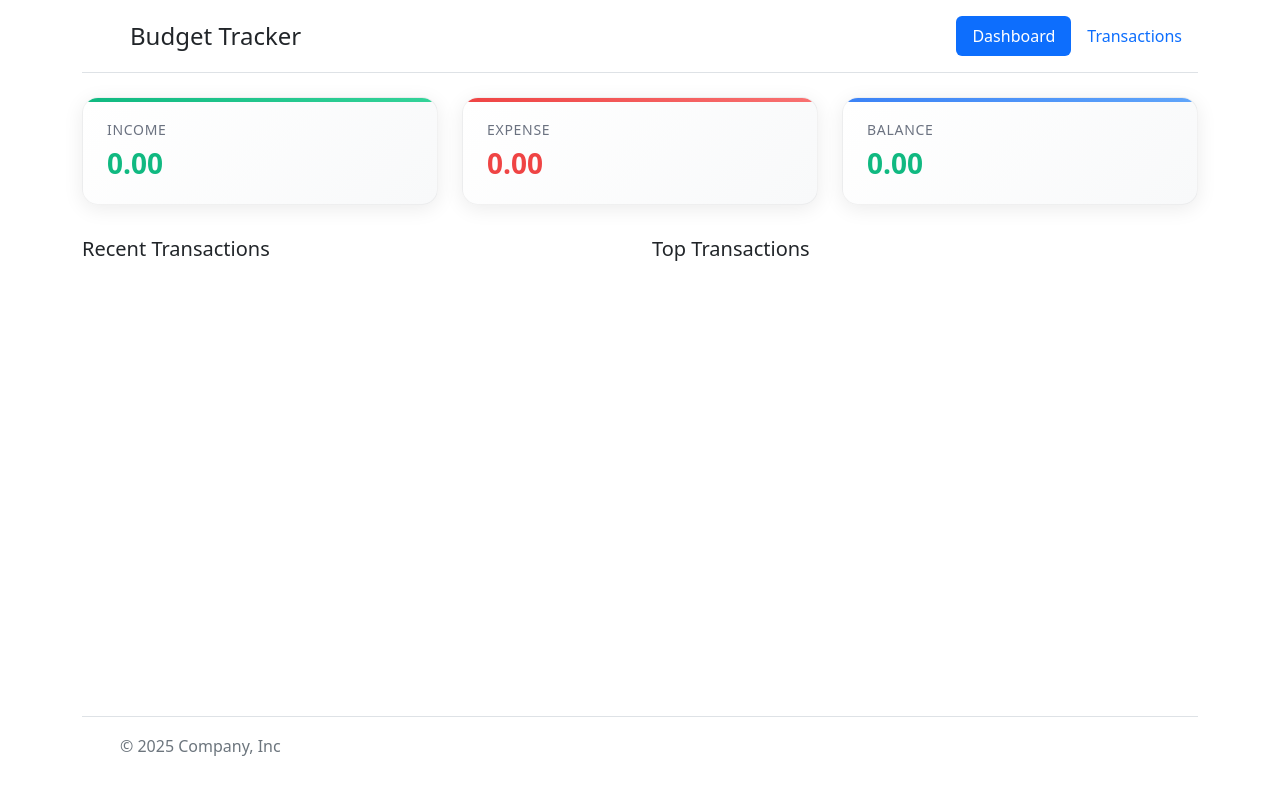
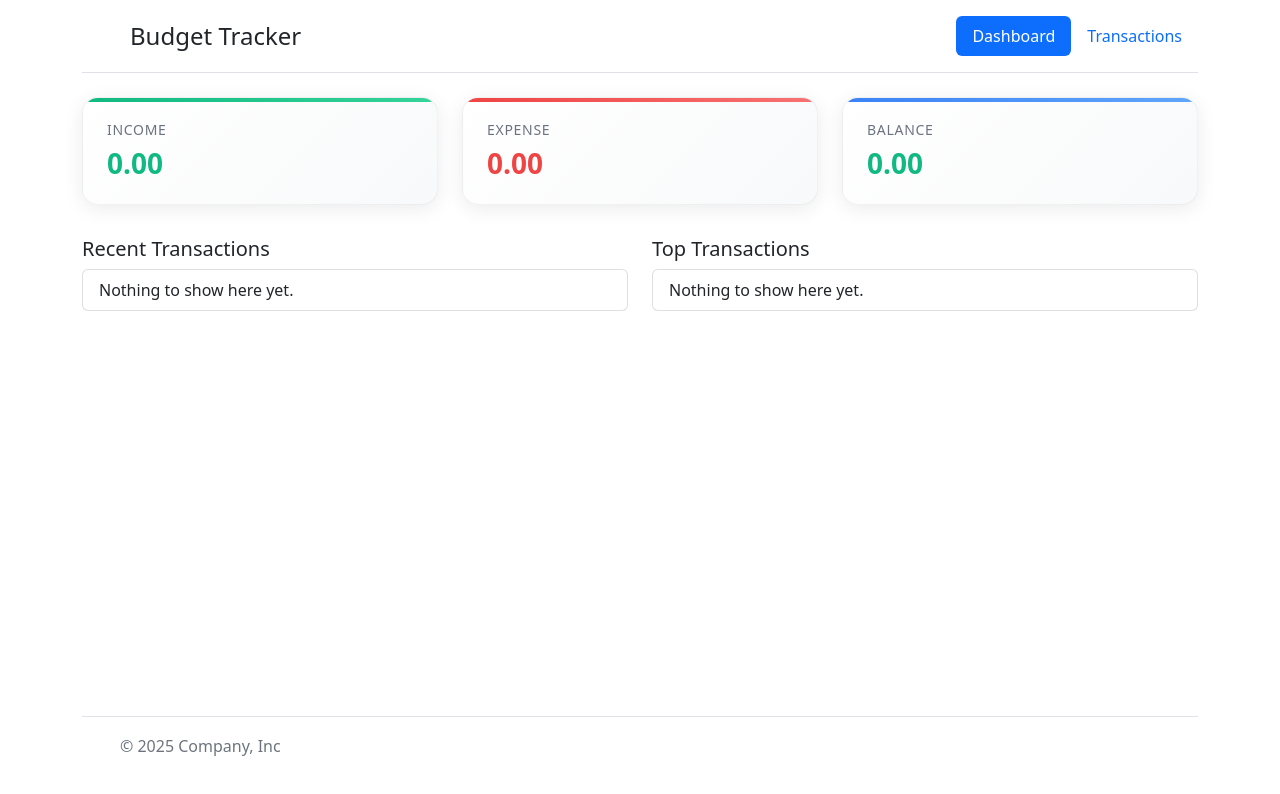
Before and after one commit to rajeshmaharjan/budget-tracker, an Angular app: page /dashboard in a window 1280 px wide. Shown: the top 794 px of the page. Built offline with nearby package versions, Linux system fonts and the light colour scheme.

Commit message:
:: Display empty msg :: Fixed typo

```diff
--- a/src/app/features/dashboard/components/recent-transactions/recent-transactions.component.html
+++ b/src/app/features/dashboard/components/recent-transactions/recent-transactions.component.html
@@ -1,5 +1,10 @@
 <h5>Recent Transactions</h5>
 <ul class="list-group">
+    <li
+        *ngIf="recentTransactions.length === 0"
+        class="list-group-item"
+    >Nothing to show here yet.</li>
+
     <ng-container *ngFor="let transaction of recentTransactions">
         <app-transaction-list-item [transaction]="transaction"></app-transaction-list-item>
     </ng-container>
--- a/src/app/features/dashboard/components/top-transactions/top-transactions.component.html
+++ b/src/app/features/dashboard/components/top-transactions/top-transactions.component.html
@@ -1,5 +1,10 @@
 <h5>Top Transactions</h5>
 <ul class="list-group">
+    <li
+        *ngIf="topTransactions.length === 0"
+        class="list-group-item"
+    >Nothing to show here yet.</li>
+
     <ng-container *ngFor="let transaction of topTransactions">
         <app-transaction-list-item [transaction]="transaction"></app-transaction-list-item>
     </ng-container>
--- a/src/app/features/transactions/pages/transactions/transactions.component.html
+++ b/src/app/features/transactions/pages/transactions/transactions.component.html
@@ -6,7 +6,7 @@
     >+ Add Transaction</button>
 </div>
 
-<div class="table-contanier">
+<div class="table-container">
     <table class="table table-responsive table-bordered table-striped table-hover">
         <thead>
             <tr>
```
